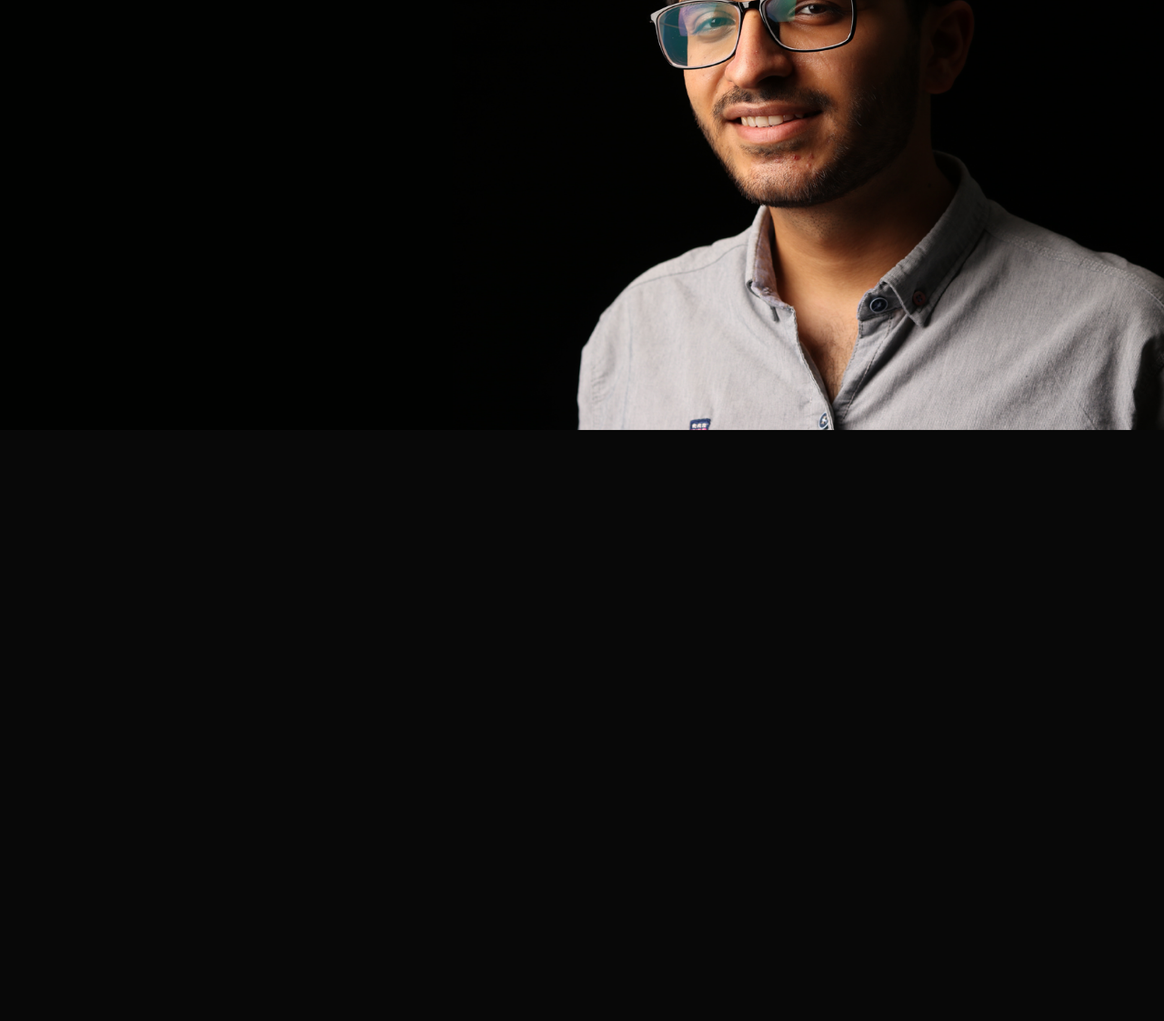
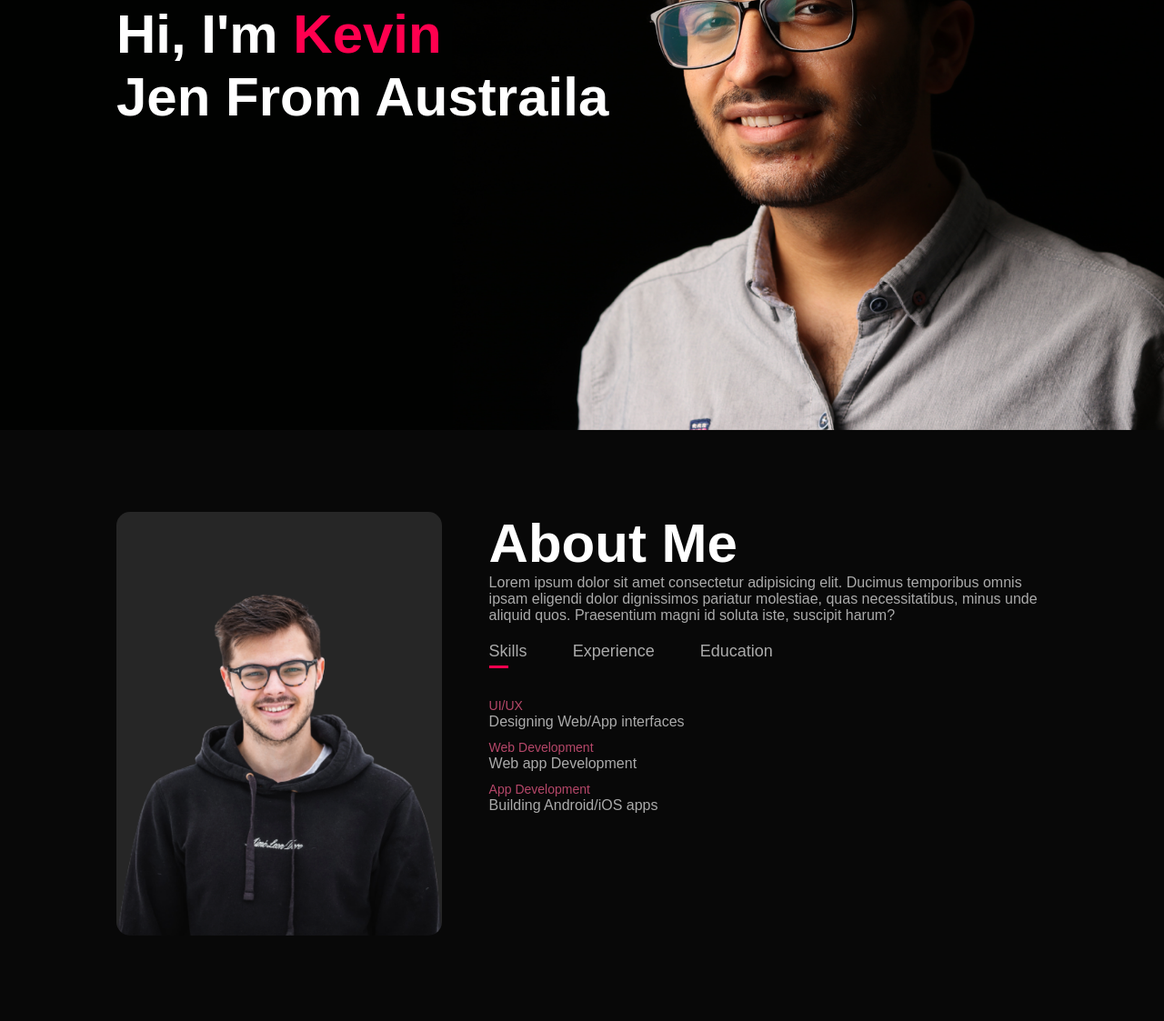
Before and after one commit to Tracer786/Portfolio, a plain HTML site: page index.html in a window 1280 px wide. Shown: the part 327-1450 px from the top of the page at 91% size. Before the commit the page ends 800 px from the top, so only its background shows below. Drawn offline with Linux system fonts and the light colour scheme.

Commit message:
About Section
Completed the about section of the Portfolio Website

```diff
--- a/index.html
+++ b/index.html
@@ -20,6 +20,71 @@
                     <li><a href="#">Contact</a></li>
                 </ul>
             </nav>
+            <div class="header-text">
+                <p>UI/UX Designer</p>
+                <h1>Hi, I'm <span>Kevin</span><br>Jen From Austraila</h1>
+            </div>
         </div>
     </div>
+
+<!-- ----------about--------- -->
+
+    <div id="about">
+        <div class="container">
+            <div class="row">
+                <div class="about-col-1">
+                    <img src="images/user.png">
+                </div>
+                <div class="about-col-2">
+                    <h1 class="sub-title">About Me</h1>
+                    <p>Lorem ipsum dolor sit amet consectetur adipisicing elit. Ducimus temporibus omnis ipsam eligendi dolor dignissimos pariatur molestiae, quas necessitatibus, minus unde aliquid quos. Praesentium magni id soluta iste, suscipit harum?</p>
+                    <div class="tab-titles">
+                        <p class="tab-links active-link" onclick="opentab('skills')">Skills</p>
+                        <p class="tab-links" onclick="opentab('experience')">Experience</p>
+                        <p class="tab-links" onclick="opentab('education')">Education</p>
+                    </div>
+                    <div class="tab-contents active-tab" id="skills">
+                        <ul>
+                            <li><span>UI/UX</span><br>Designing Web/App interfaces</li>
+                            <li><span>Web Development</span><br>Web app Development</li>
+                            <li><span>App Development</span><br>Building Android/iOS apps</li>
+                        </ul>
+                    </div>
+                    <div class="tab-contents" id="experience">
+                        <ul>
+                            <li><span>2021 - Current</span><br>UI/UX Design Training at ET Institute</li>
+                            <li><span>2019 - 2021</span><br>Team lead at StartApp LLC.</li>
+                            <li><span>2017 - 2019</span><br>UI/UX Design Executive at Coin Digital Ltd.</li>
+                            <li><span>2016 - 2017</span><br>Internship at ekart eCommerce.</li>
+                        </ul>
+                    </div>
+                    <div class="tab-contents" id="education">
+                        <ul>
+                            <li><span>2016</span><br>UI/UX Design Training at ET Institute</li>
+                            <li><span>2016</span><br>MBA from MIT Bangalore.</li>
+                            <li><span>2014</span><br>BBA from ISM Bangalore.</li>
+                        </ul>
+                    </div>
+                </div>
+            </div>
+        </div>
+    </div>
+
+<script>
+    var tablinks = document.getElementsByClassName("tab-links");
+    var tabcontents = document.getElementsByClassName("tab-contents");
+
+    function opentab(tabname){
+        for(tablink of tablinks){
+            tablink.classList.remove("active-link");
+        }
+        for(tabcontent of tabcontents){
+            tabcontent.classList.remove("active-tab");
+        }
+        event.currentTarget.classList.add("active-link");
+        document.getElementById(tabname).classList.add("active-tab");
+    }
+</script>
+
 </body>
+</html>
--- a/style.css
+++ b/style.css
@@ -4,7 +4,6 @@
     font-family: 'Poppins', sans-serif;
     box-sizing: border-box;
 }
-
 body{
     background: #080808;
     color: #fff;
@@ -52,3 +51,79 @@ nav ul li a::after{
 nav ul li a:hover::after{
     width: 100%;
 }
+.header-text{
+    margin-top: 20%;
+    font-size:  30px;
+}
+.header-text h1{
+    font-size: 60px;
+    margin-top: 20px;
+}
+.header-text h1 span{
+    color: #ff004f;
+}
+
+/* ----------about------------ */
+#about{
+    padding: 80px 0;
+    color: #ababab;
+}
+.row{
+    display: flex;
+    justify-content: space-between;
+    flex-wrap: wrap;
+}
+.about-col-1{
+    flex-basis: 35%;
+
+}
+.about-col-1 img{
+    width: 100%;
+    border-radius: 15px;
+}
+.about-col-2{
+    flex-basis: 60%;
+}
+.sub-title{
+    font-size: 60px;
+    font-weight: 600;
+    color: #fff;
+}
+.tab-titles{
+    display: flex;
+    margin: 20px 0 40px;
+}
+.tab-links{
+    margin-right: 50px;
+    font-size: 18px;
+    font-weight: 500;
+    cursor: pointer;
+    position: relative;
+}
+.tab-links::after{
+    content: '';
+    width: 0;
+    height: 3px;
+    background: #ff004f;
+    position: absolute;
+    left: 0;
+    bottom: -8px;
+    transition: 0.5s;
+}
+.tab-links.active-link::after{
+    width: 50%;
+}
+.tab-contents ul li{
+    list-style: none;
+    margin: 10px 0;
+}
+.tab-contents ul li span{
+    color: #b54769;
+    font-size: 14px;
+}
+.tab-contents{
+    display: none;
+}
+.tab-contents.active-tab{
+    display: block;
+}
```
